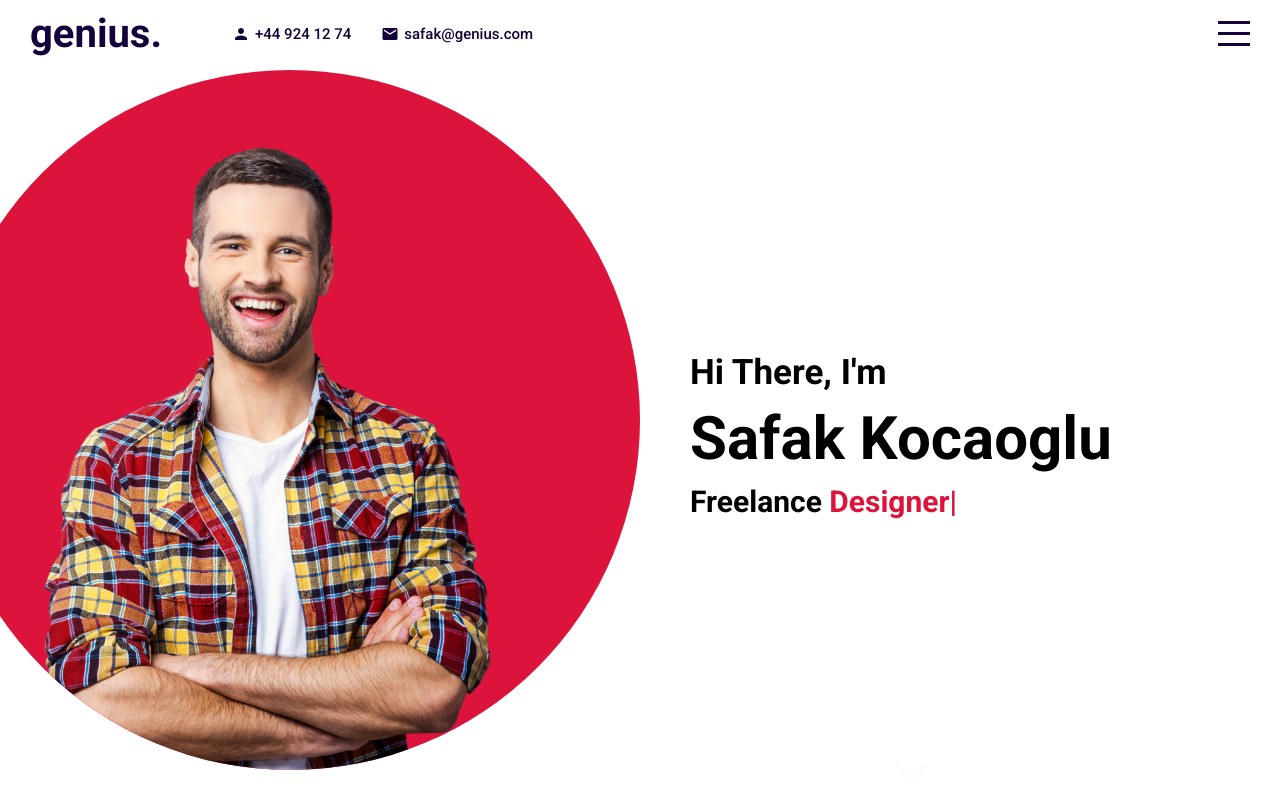
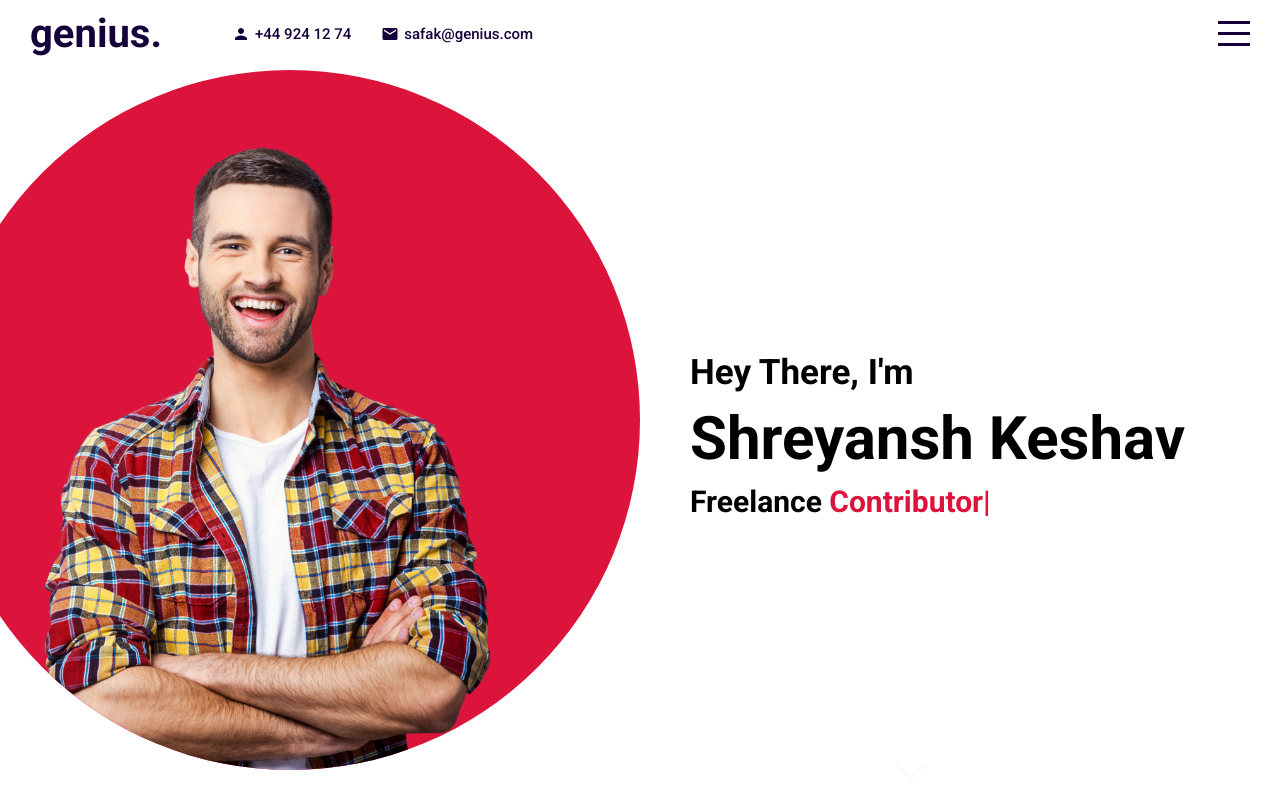
Before and after one commit to ShreyanshKeshav33/portfolio, a React (Create React App) app in the folder my-react-portfolio/: page / in a window 1280 px wide. Built offline with nearby package versions, Linux system fonts and the light colour scheme.

Commit message:
Update Intro.jsx

```diff
--- a/my-react-portfolio/src/components/intro/Intro.jsx
+++ b/my-react-portfolio/src/components/intro/Intro.jsx
@@ -10,7 +10,7 @@ export default function Intro() {
       showCursor: true,
       backDelay: 1500,
       backSpeed:60,
-      strings: ["Developer", "Designer", "Content Creator"],
+      strings: ["Developer","Contributor"],
     });
   }, []);
 
@@ -23,8 +23,8 @@ export default function Intro() {
       </div>
       <div className="right">
         <div className="wrapper">
-          <h2>Hi There, I'm</h2>
-          <h1>Safak Kocaoglu</h1>
+          <h2>Hey There, I'm</h2>
+          <h1>Shreyansh Keshav</h1>
           <h3>
             Freelance <span ref={textRef}></span>
           </h3>
```
